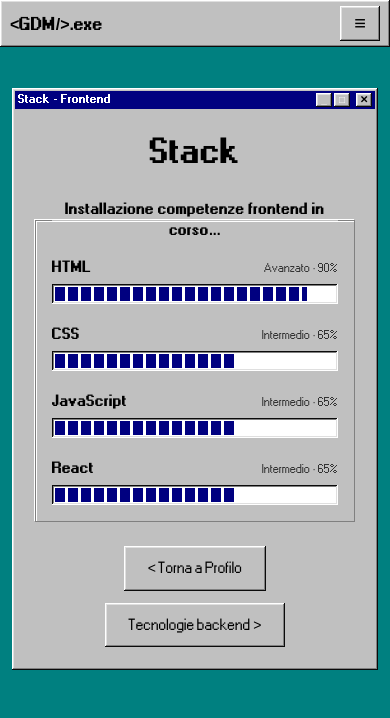
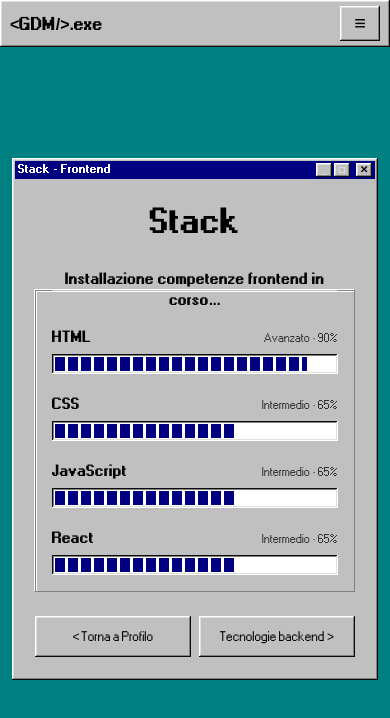
Before and after one commit to giampaolodelmoro99-afk/giampaolodelmoro99-afk.github.io, a React (Vite) app: page /stack in a window 390 px wide. Shown: the top 718 px of the page. Built offline with nearby package versions, Linux system fonts and the light colour scheme.

Commit message:
correzioni pulsanti sezione stack su mobile

```diff
--- a/src/pages/Stack.jsx
+++ b/src/pages/Stack.jsx
@@ -18,6 +18,13 @@ const backendSkills = [
   { name: "Node.js", level: "Intermedio", percent: 65 },
   { name: "Laravel", level: "Intermedio", percent: 65 },
 ];
+
+const navButtonStyle = {
+  fontSize: { xs: 12, sm: 14 },
+  padding: { xs: "10px 8px", sm: "10px 24px" },
+  flex: { xs: "1 1 0", sm: "0 0 auto" },
+  whiteSpace: "nowrap",
+};
 
 function SkillBar({ name, level, percent }) {
   return (
@@ -114,7 +121,7 @@ export default function Stack() {
         display: "flex",
         alignItems: "center",
         justifyContent: "center",
-        minHeight: { xs: "calc(100vh - 180px)" },
+        minHeight: { xs: "calc(100vh - 100px)" },
         padding: { xs: "12px", sm: "32px" },
       }}
     >
@@ -149,9 +156,8 @@ export default function Stack() {
           <Box
             sx={{
               display: "flex",
-              gap: "12px",
+              gap: { xs: "8px", sm: "12px" },
               justifyContent: "center",
-              flexWrap: "wrap",
             }}
           >
             {isFrontend ? (
@@ -159,29 +165,23 @@ export default function Stack() {
                 <Button
                   component={NavLink}
                   to="/profilo"
-                  sx={{ fontSize: 14, padding: "10px 24px" }}
+                  sx={navButtonStyle}
                 >
                   &lt; Torna a Profilo
                 </Button>
-                <Button
-                  onClick={() => setStep("backend")}
-                  sx={{ fontSize: 14, padding: "10px 24px" }}
-                >
+                <Button onClick={() => setStep("backend")} sx={navButtonStyle}>
                   Tecnologie backend &gt;
                 </Button>
               </>
             ) : (
               <>
-                <Button
-                  onClick={() => setStep("frontend")}
-                  sx={{ fontSize: 14, padding: "10px 24px" }}
-                >
+                <Button onClick={() => setStep("frontend")} sx={navButtonStyle}>
                   &lt; Tecnologie frontend
                 </Button>
                 <Button
                   component={NavLink}
                   to="/progetti"
-                  sx={{ fontSize: 14, padding: "10px 24px" }}
+                  sx={navButtonStyle}
                 >
                   Vai a Progetti &gt;
                 </Button>
```
